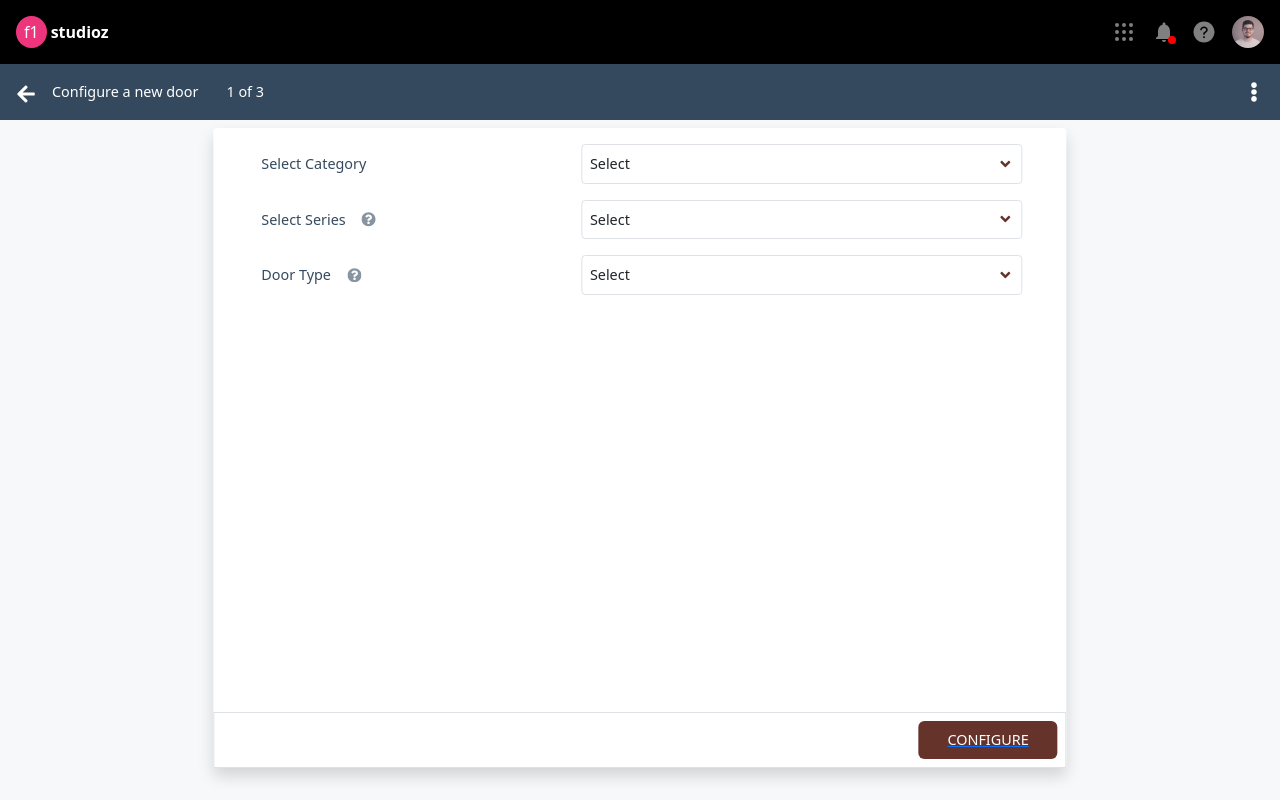
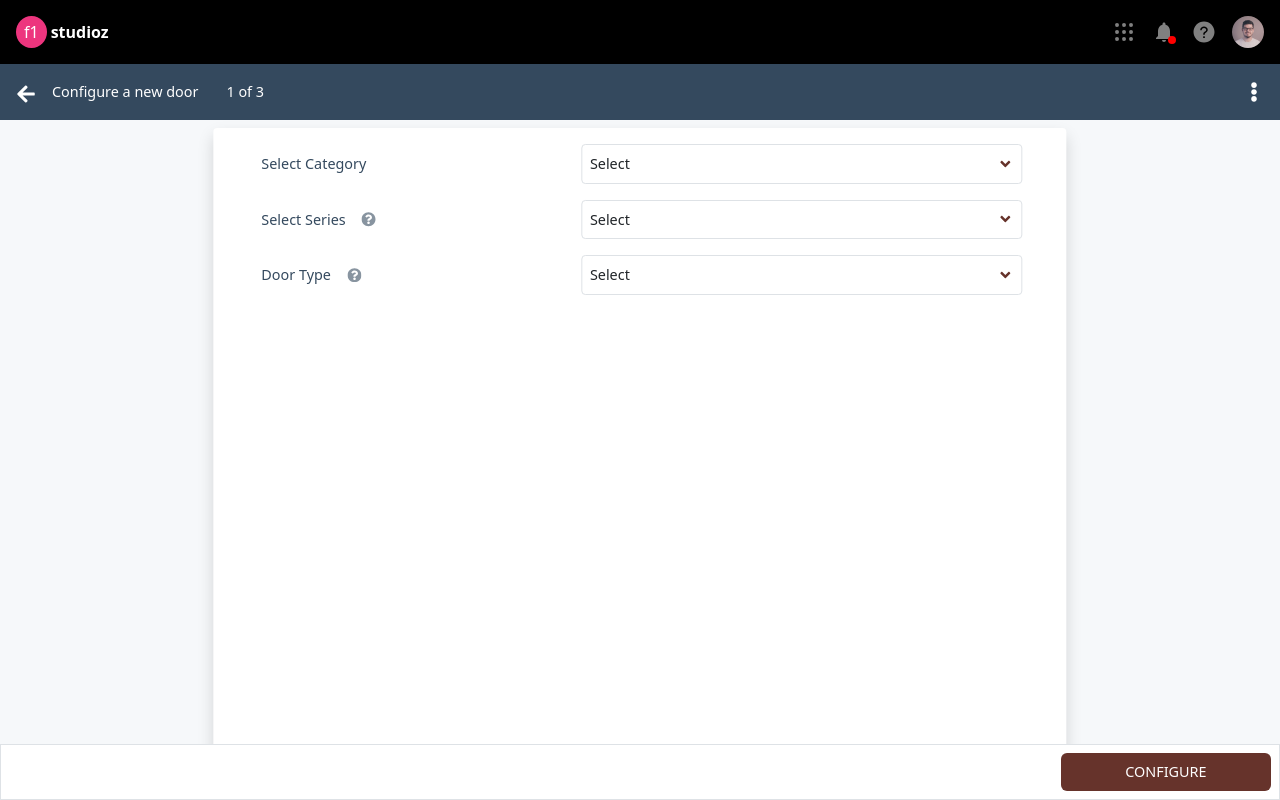
Before and after one commit to rahulrajput83/f1Studioz-assignment, a React (Create React App) app: page /form2 in a window 1280 px wide. Built offline with nearby package versions, Linux system fonts and the light colour scheme.

Commit message:
Fixed Config Button

```diff
--- a/src/Pages/Form2.jsx
+++ b/src/Pages/Form2.jsx
@@ -2,6 +2,7 @@ import React, { useState } from 'react'
 import { FaAngleDown, FaArrowLeft, FaEllipsisV, FaQuestionCircle } from 'react-icons/fa';
 import { useDispatch, useSelector } from 'react-redux';
 import { Link } from 'react-router-dom';
+import LinkRed from '../component/LinkRed';
 import Navbar from '../component/Navbar';
 
 const Category = ["Residential Door", "Not Available", "Other"];
@@ -33,7 +34,7 @@ function Form2() {
     }
 
     return (
-        <div className='d-flex flex-column bg-bG min-vh-100'>
+        <div className='d-flex flex-column bg-bG min-vh-100 position-relative'>
             <div className='d-none d-lg-block'>
                 <Navbar />
             </div>
@@ -133,12 +134,12 @@ function Form2() {
                             </div> : null
                         }
                     </div>
-                    <Link to='/form3' className='position-absolute border bottom-0 p-2 d-flex justify-content-center justify-content-md-end align-items-center w-100 start-0 bg-white'>
-                        <button className='text-uppercase bg-brown border-0 col-11 col-md-2 size weight Cursor rounded text-white p-2'>Configure</button>
-                    </Link>
+
                 </div>
             </div>
+            <LinkRed />
         </div>
+
     )
 }
 
--- /dev/null
+++ b/src/component/LinkRed.jsx
@@ -0,0 +1,12 @@
+import React from 'react'
+import { Link } from 'react-router-dom'
+
+function LinkRed() {
+    return (
+        <Link to='/form3' className='text-decoration-none position-absolute border bottom-0 p-2 d-flex justify-content-center justify-content-md-end align-items-center w-100 start-0 bg-white'>
+            <button className='text-uppercase bg-brown border-0 col-11 col-md-2 size weight Cursor rounded text-white p-2'>Configure</button>
+        </Link>
+    )
+}
+
+export default LinkRed
```
